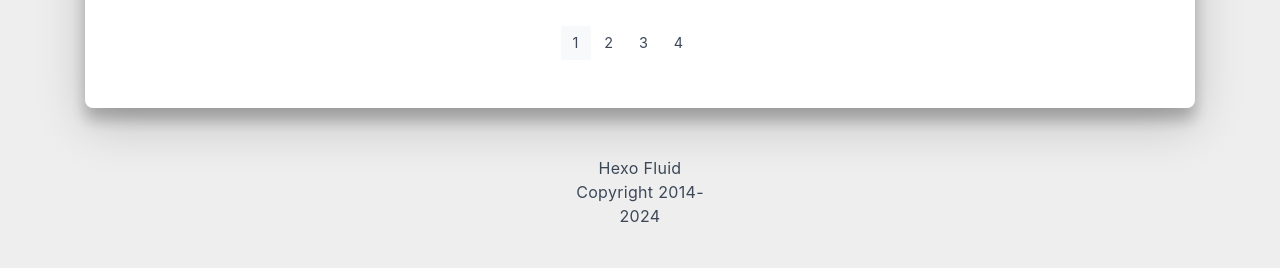
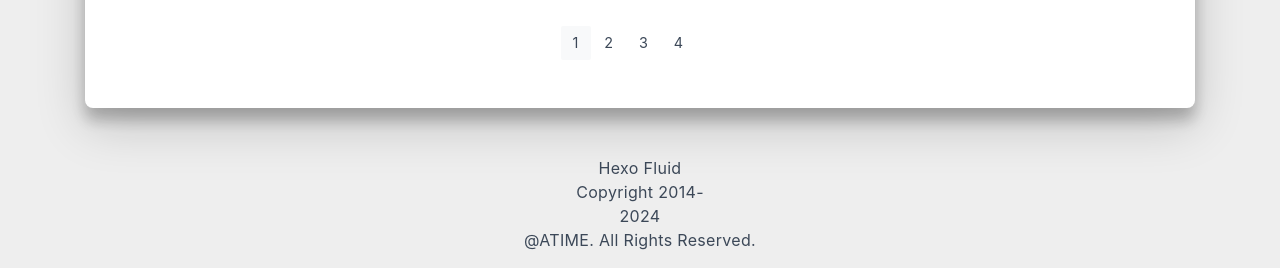
Before and after one commit to EleVenPerfect/EleVenPerfect.github.io, a plain HTML site: page index.html in a window 1280 px wide. Shown: the part 3333-3601 px from the top of the page. Before the commit the page ends 3577 px from the top, so only its background shows below. Drawn offline with nearby package versions, Linux system fonts and the light colour scheme; some packages are replaced by stand-ins of ours; a script that the page names is missing; some icons are missing; a small style sheet from the web is missing.

Commit message:
Update index.html

```diff
--- a/index.html
+++ b/index.html
@@ -1241,12 +1241,11 @@
        <a href="https://hexo.io" target="_blank" rel="nofollow noopener"><span>Hexo</span></a>
     <i class="iconfont icon-love"></i>
     <a href="https://github.com/fluid-dev/hexo-theme-fluid" target="_blank" rel="nofollow noopener"><span>Fluid</span></a>
-    <div>Copyright 2014-<div id="year"><div><a href="http://www.atime.cc">@ATIME</a>. All Rights Reserved.<br></div>div>
+    <div>Copyright 2014-<div id="year"></div><a href="http://www.atime.cc">@ATIME</a>. All Rights Reserved.<br></div>
     <script type="text/javascript">
         function displayYear() {
             var currentDate = new Date(); // 创建日期对象
             var year = currentDate.getFullYear(); // 获取完整的年份（四位数）
-
             document.getElementById("year").innerHTML = year; // 将年份显示到指定元素上
         }
 
```
